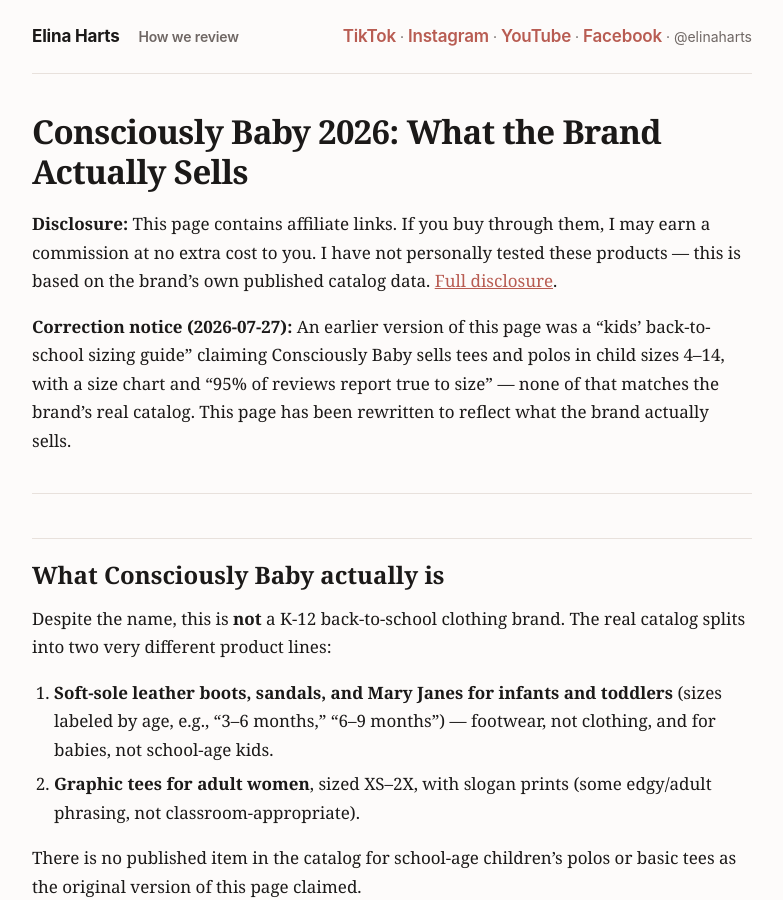
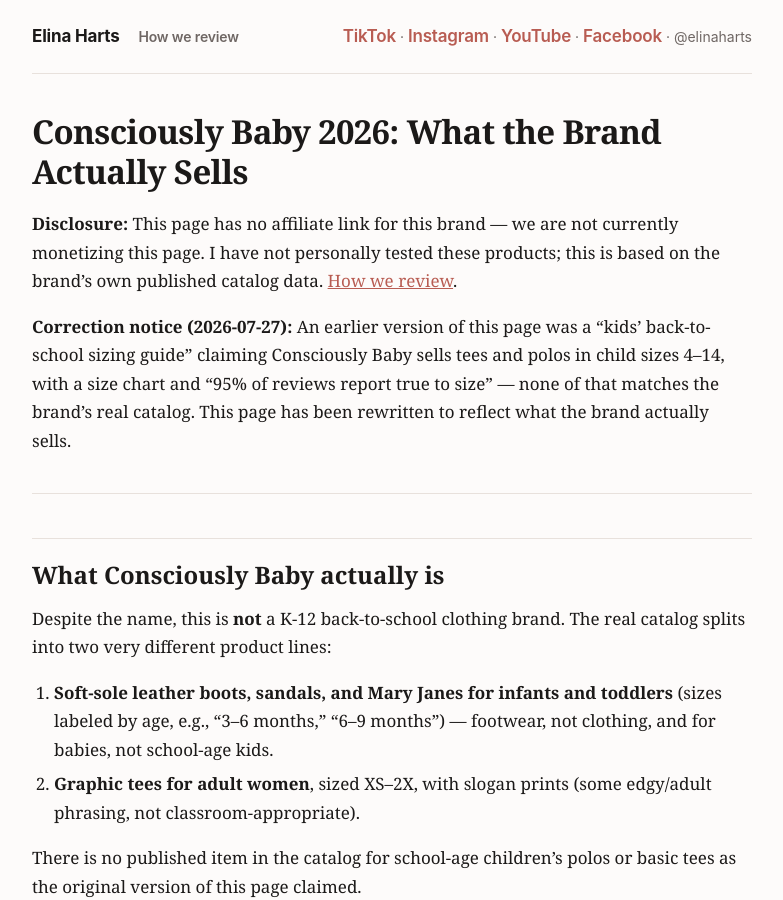
Before and after one commit to RyanHogue/elinaharts, a Jekyll site: the page built from consciously-baby-sizing-guide-2026.md, in a window 1280 px wide and 900 px high. Shown: the whole window, without its empty margins (248-1031 px from the left). Built offline with Jekyll 4.4.1, drawn with Linux system fonts in a browser that asks for light colours.

Commit message:
Fix inaccurate disclosure and dead link on 4 corrected off-niche pages
These 4 pages (Suadex, Consciously Baby, Wonder Hoodie, Zeepk Sports) were
already rewritten to correct earlier fabricated content, but still claimed
"this page contains affiliate links" with no actual link anywhere in the
body, and linked to a /#ftc anchor that doesn't exist on the site. Replaced
with an accurate no-monetization disclosure and a working link to /about.

```diff
--- a/consciously-baby-sizing-guide-2026.md
+++ b/consciously-baby-sizing-guide-2026.md
@@ -5,7 +5,7 @@ title: "Consciously Baby 2026: What the Brand Actually Sells"
 
 # Consciously Baby 2026: What the Brand Actually Sells
 
-**Disclosure:** This page contains affiliate links. If you buy through them, I may earn a commission at no extra cost to you. I have not personally tested these products — this is based on the brand's own published catalog data. [Full disclosure](/#ftc).
+**Disclosure:** This page has no affiliate link for this brand — we are not currently monetizing this page. I have not personally tested these products; this is based on the brand's own published catalog data. [How we review]({{ '/about' | relative_url }}).
 
 **Correction notice (2026-07-27):** An earlier version of this page was a "kids' back-to-school sizing guide" claiming Consciously Baby sells tees and polos in child sizes 4–14, with a size chart and "95% of reviews report true to size" — none of that matches the brand's real catalog. This page has been rewritten to reflect what the brand actually sells.
 
```
Also changed, not shown: suadexshoes-review-2026.md (+1 -1 lines), wonder-hoodie-review-2026.md (+1 -1 lines), zeepk-sports-buying-guide-2026.md (+1 -1 lines).
